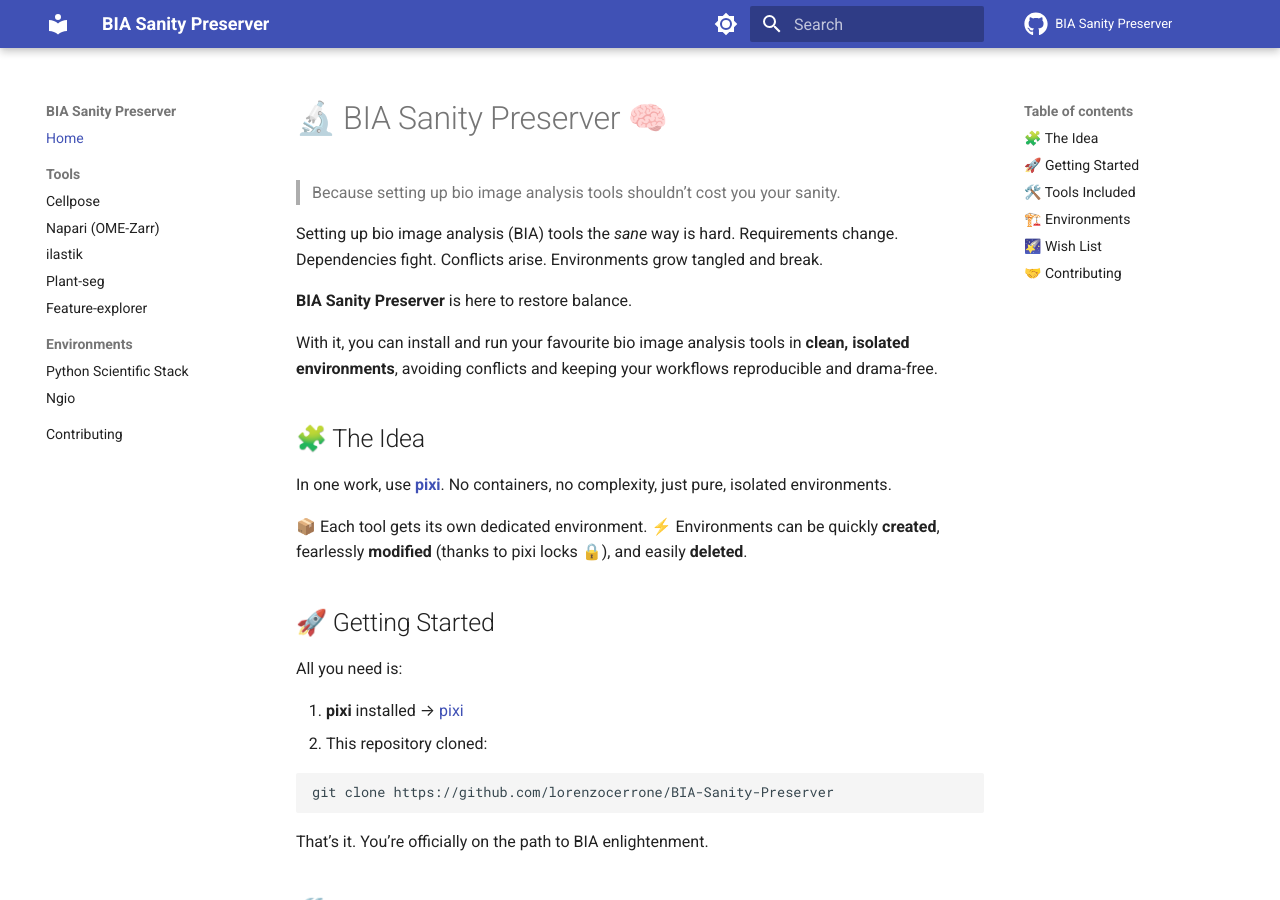
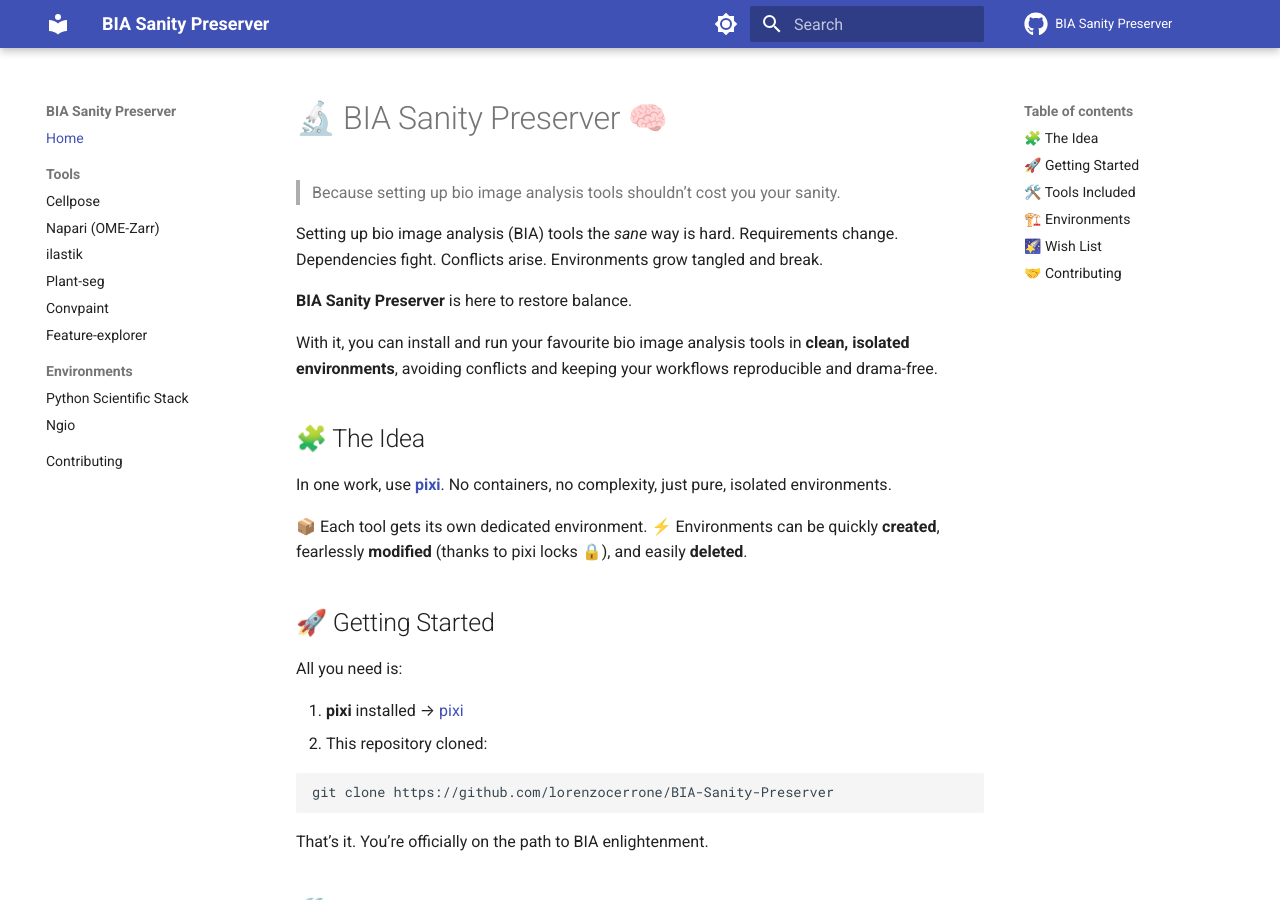
Before and after one commit to lorenzocerrone/BIA-Sanity-Preserver, an MkDocs documentation site: the page built from docs/index.md, in a window 1280 px wide and 900 px high. Built offline with MkDocs 1.6.1 and Material for MkDocs 9.7.7, drawn with Linux system fonts in a browser that asks for light colours; comment, search, counter and statistics services are not loaded; the version menu is left out.

Commit message:
add convpaint to docs

```diff
--- a/mkdocs.yml
+++ b/mkdocs.yml
@@ -58,6 +58,7 @@ nav:
     - Napari (OME-Zarr): tools/napari-ome-zarr.md
     - ilastik: tools/ilastik.md
     - Plant-seg: tools/plant-seg.md
+    - Convpaint: tools/convpaint.md
     - Feature-explorer: tools/feature-explorer.md
   - Environments:
     - Python Scientific Stack: envs/python-scientific-stack.md
```
